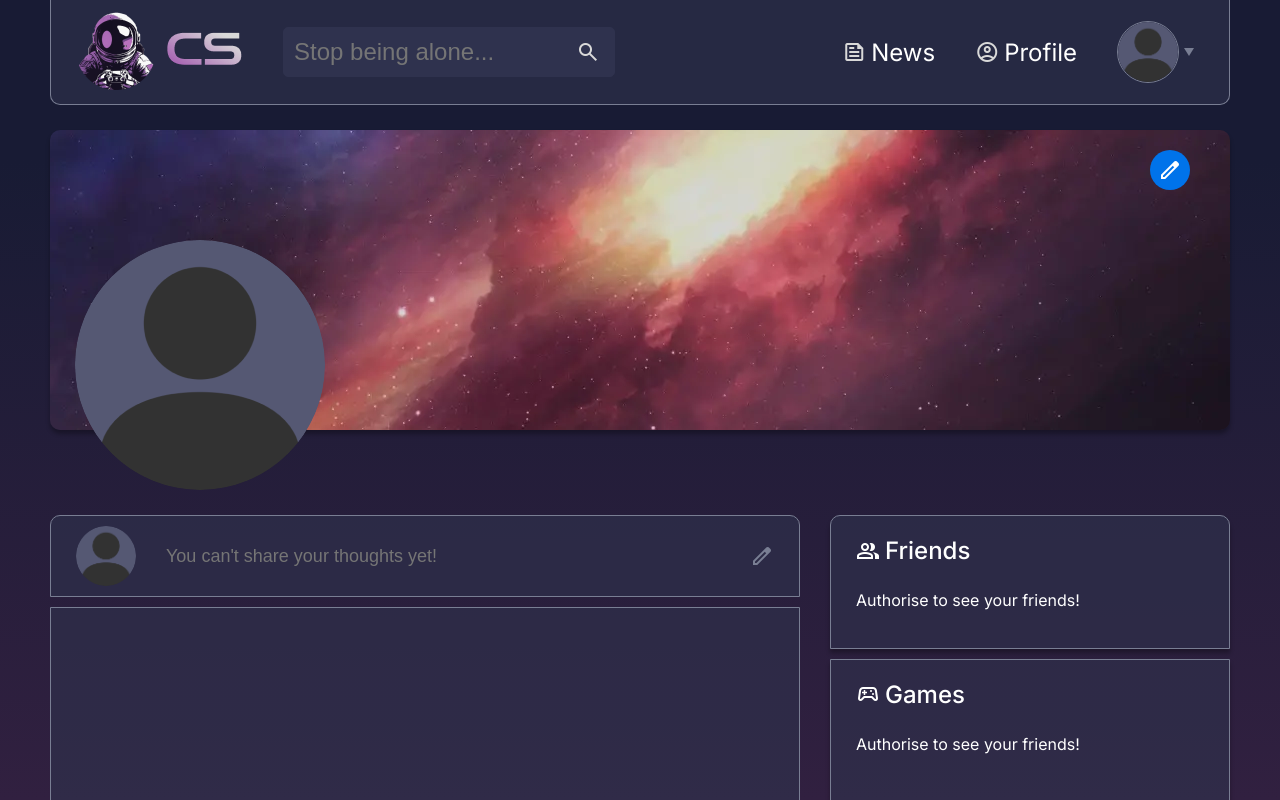
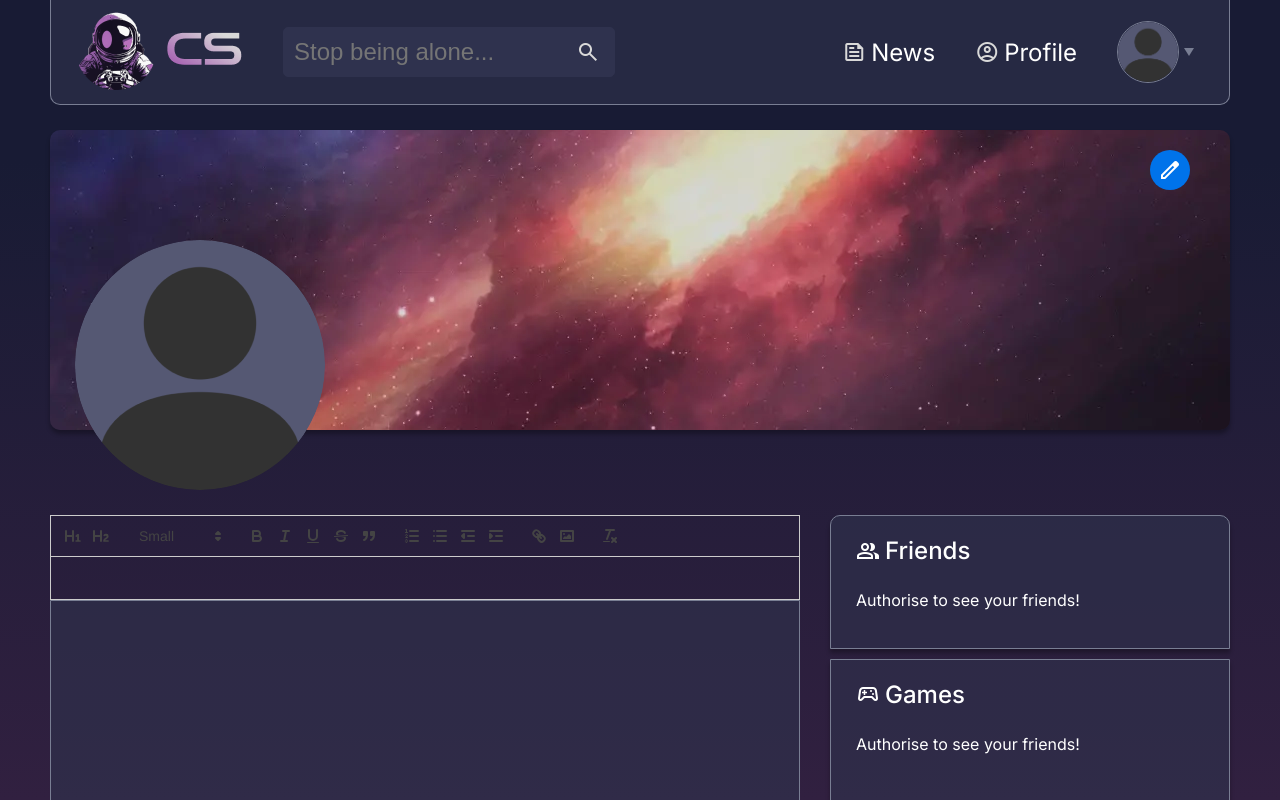
Before and after one commit to Dimitry-dotru/cyber-space, a Next.js app: page / in a window 1280 px wide. Shown: the top 800 px of the page. Built offline with nearby package versions, Linux system fonts and the light colour scheme.

Commit message:
text editor: begining

```diff
--- a/components/ShareYourThoughts/index.tsx
+++ b/components/ShareYourThoughts/index.tsx
@@ -1,4 +1,7 @@
 import { userObj } from "@/src/utils/types/steamTypes";
+import { useState } from "react";
+import ReactQuill from "react-quill";
+import "react-quill/dist/quill.snow.css";
 import "./style.css";
 
 import userLogo from "@/public/img/default-imgs/non_authorised_user.png";
@@ -8,14 +11,43 @@ interface ShareYourThoughtsProps {
 }
 
 const ShareYourThoughts: React.FC<ShareYourThoughtsProps> = ({ steamUser }) => {
+  const [value, setValue] = useState("");
 
-  return <div className="posts-container">
-    <div className="input-logo-container">
-      <img src={steamUser ? steamUser.avatarmedium : userLogo.src} className="profile-picture" />
-      <input disabled={!steamUser} type="text" id="searchInput" placeholder={steamUser ? "Share Your Thoughts...": "You can't share your thoughts yet!"} />
-    </div>
-    <span className="material-symbols-outlined">edit</span>
-  </div>;
+
+  const modules = {
+    toolbar: {
+      container: [
+        [{ "header": "1" }, { "header": "2" }],
+        [{ size: ["small", "normal", "large"] }],
+        ["bold", "italic", "underline", "strike", "blockquote"],
+        [{ "list": "ordered" }, { "list": "bullet" },
+        { "indent": "-1" }, { "indent": "+1" }],
+        ["link", "image"],
+        ["clean"]
+      ],
+    }
+  }
+
+  return (
+    <ReactQuill
+      value={value}
+      onChange={setValue}
+      modules={modules}
+      formats={[
+        "header", "font", "size",
+        "bold", "italic", "underline", "strike", "blockquote",
+        "list", "bullet", "indent",
+        "link", "image"
+      ]}
+    />
+  );
+  // return <div className="posts-container">
+  //   <div className="input-logo-container">
+  //     <img src={steamUser ? steamUser.avatarmedium : userLogo.src} className="profile-picture" />
+  //     <input disabled={!steamUser} type="text" id="searchInput" placeholder={steamUser ? "Share Your Thoughts...": "You can"t share your thoughts yet!"} />
+  //   </div>
+  //   <span className="material-symbols-outlined">edit</span>
+  // </div>;
 }
 
 export default ShareYourThoughts;
--- a/package.json
+++ b/package.json
@@ -15,6 +15,7 @@
     "react": "^18",
     "react-dom": "^18",
     "react-easy-crop": "^5.0.7",
+    "react-quill": "^2.0.0",
     "uuid": "^9.0.1"
   },
   "devDependencies": {
```
Also changed, not shown: 1 other file (tests, documents, lock files or other folders).
